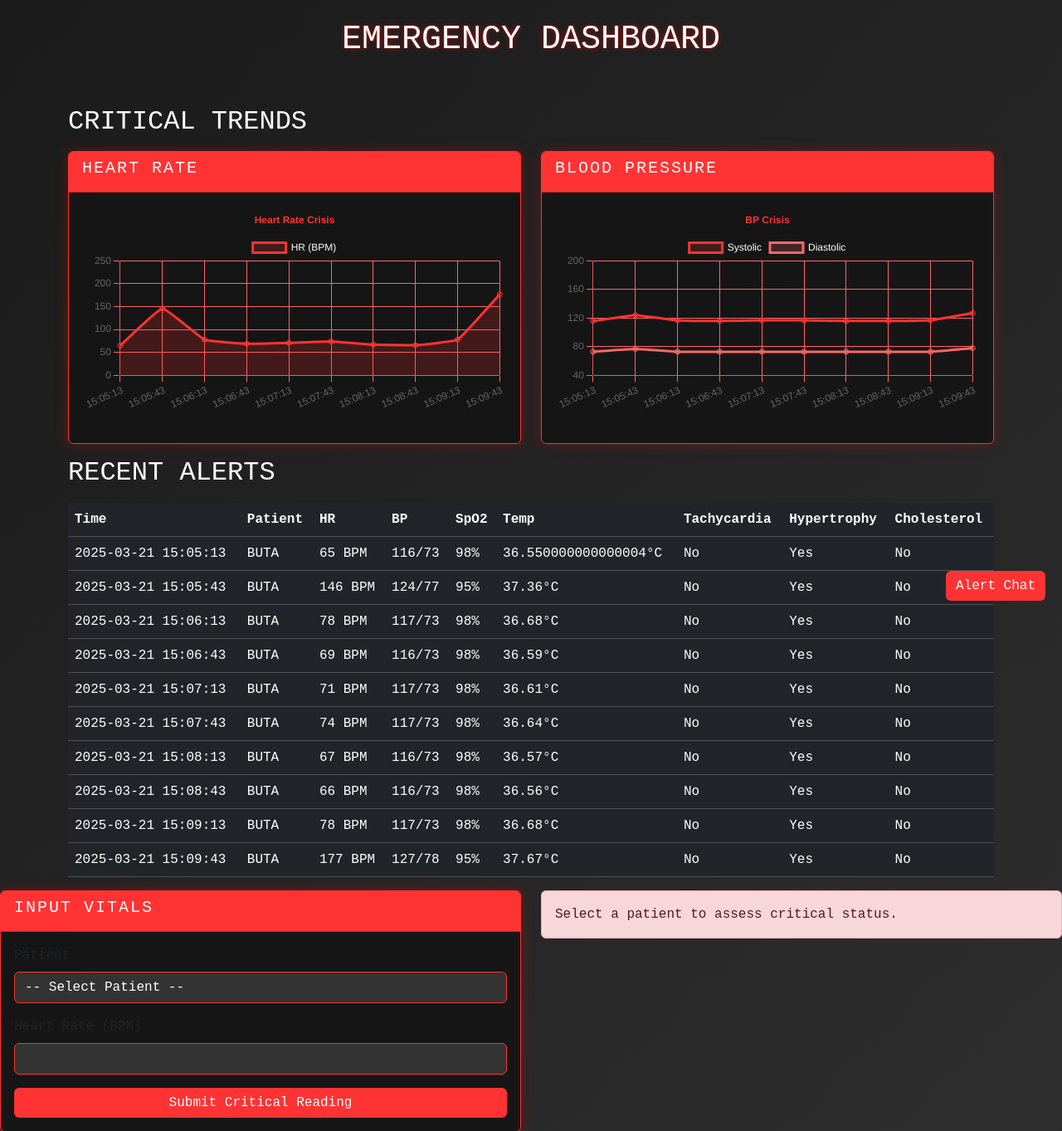
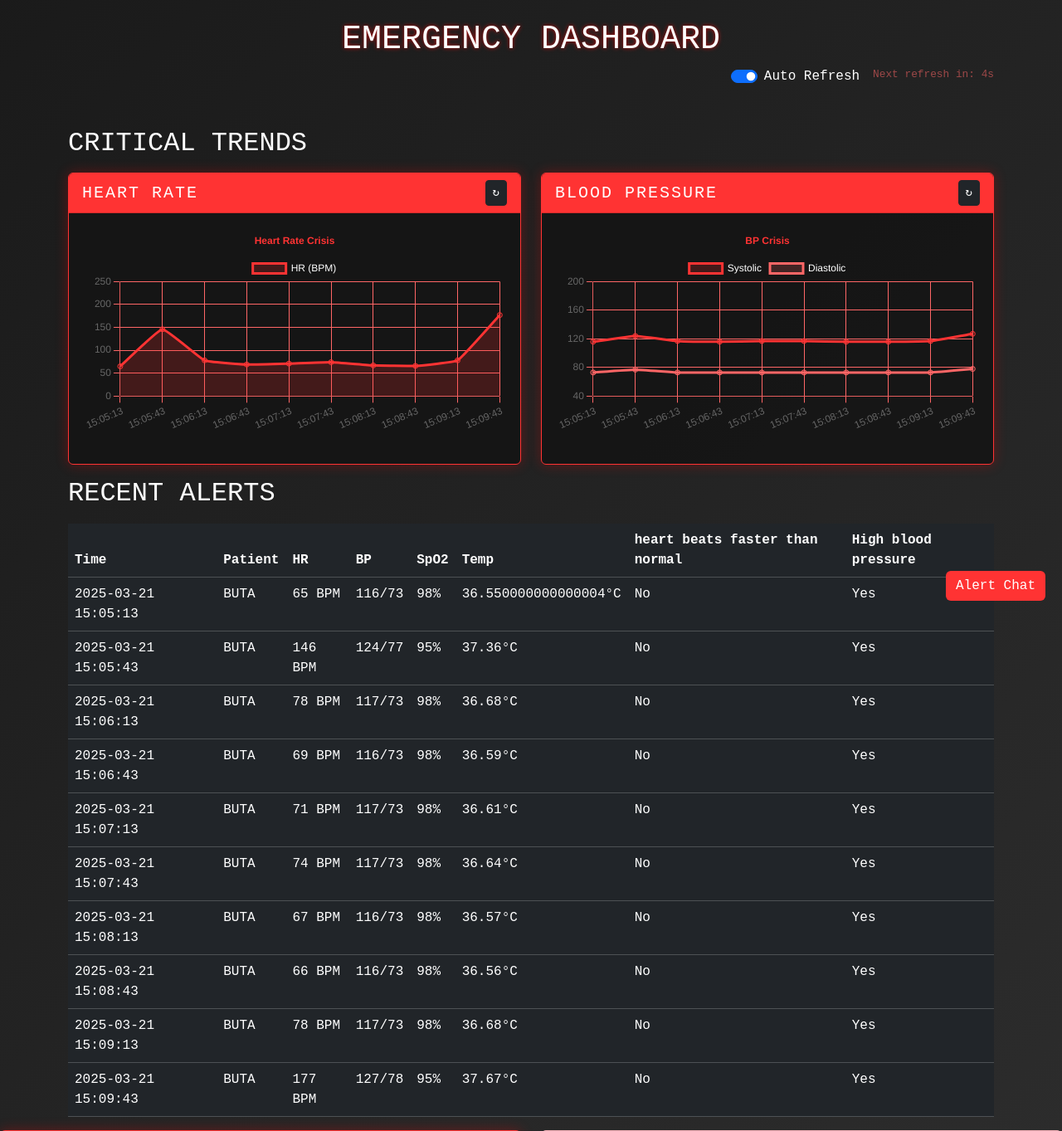
Before and after one commit to zillionele/heart, a Flask app: page / in a window 1280 px wide. Shown: the part 56-1419 px from the top of the page at 83% size. Run offline with Flask 3, Linux system fonts and the light colour scheme; data comes from the database, SQL or seed files in the repository; parts of the project's set-up code (start-up, migrations or seed data) failed here and were passed over.

Commit message:
Update index.html
update front end

```diff
--- a/templates/index.html
+++ b/templates/index.html
@@ -114,6 +114,19 @@
             height: 250px;
             margin-bottom: 20px;
         }
+        .reload-status {
+            color: #ff6666;
+            font-size: 0.8em;
+            text-align: right;
+        }
+        .pulse {
+            animation: pulse-animation 2s infinite;
+        }
+        @keyframes pulse-animation {
+            0% { opacity: 1; }
+            50% { opacity: 0.5; }
+            100% { opacity: 1; }
+        }
         @media (max-width: 768px) {
             .navbar-nav {
                 text-align: center;
@@ -154,21 +167,29 @@
             </div>
         </div>
     </nav>
-
     <div class="container mt-4">
         <div class="row mb-4">
             <div class="col-12 text-center">
                 <h1 class="text-red-500 text-uppercase" style="text-shadow: 0 0 5px rgba(255, 0, 0, 0.7);">Emergency Dashboard</h1>
+                <div class="d-flex justify-content-end">
+                    <div class="form-check form-switch">
+                        <input class="form-check-input" type="checkbox" id="autoRefreshToggle" checked>
+                        <label class="form-check-label" for="autoRefreshToggle">Auto Refresh</label>
+                    </div>
+                    <span id="nextRefresh" class="ms-3 reload-status pulse">Next refresh in: 10s</span>
                 </div>
             </div>
-
+        </div>
 
         <h2 class="text-uppercase text-red-500 mt-5 mb-3">Critical Trends</h2>
         <div class="row">
             <div class="col-md-6 col-12 mb-3">
                 <div class="card">
-                    <div class="card-header">
-                        <h5>Heart Rate</h5>
+                    <div class="card-header d-flex justify-content-between align-items-center">
+                        <h5 class="mb-0">Heart Rate</h5>
+                        <button class="btn btn-sm btn-dark refresh-chart" data-chart="heartRate">
+                            <span class="refresh-icon">↻</span>
+                        </button>
                     </div>
                     <div class="card-body">
                         <div class="chart-container">
@@ -179,8 +200,11 @@
             </div>
             <div class="col-md-6 col-12 mb-3">
                 <div class="card">
-                    <div class="card-header">
-                        <h5>Blood Pressure</h5>
+                    <div class="card-header d-flex justify-content-between align-items-center">
+                        <h5 class="mb-0">Blood Pressure</h5>
+                        <button class="btn btn-sm btn-dark refresh-chart" data-chart="bp">
+                            <span class="refresh-icon">↻</span>
+                        </button>
                     </div>
                     <div class="card-body">
                         <div class="chart-container">
@@ -190,7 +214,6 @@
                 </div>
             </div>
         </div>
-
         <h2 class="text-uppercase text-red-500 mb-3">Recent Alerts</h2>
         <div class="table-responsive">
             <table class="table table-dark table-hover">
@@ -202,9 +225,9 @@
                         <th>BP</th>
                         <th>SpO2</th>
                         <th>Temp</th>
-                        <th>Tachycardia</th>
-                        <th>Hypertrophy</th>
-                        <th>Cholesterol</th>
+                        <th>heart beats faster than normal</th>
+                        <th>High blood pressure</th>
+                        <!-- <th>Cholesterol</th> -->
                     </tr>
                 </thead>
                 <tbody id="readings-table">
@@ -218,15 +241,13 @@
                             <td>{{ reading.body_temp }}°C</td>
                             <td>{{ "Yes" if reading.tachycardia_pred == 1 else "No" }}</td>
                             <td>{{ "Yes" if reading.hypertrophy_pred == 1 else "No" }}</td>
-                            <td>{{ "Yes" if reading.cholesterol_pred == 1 else "No" }}</td>
+                            <!-- <td>{{ "Yes" if reading.cholesterol_pred == 1 else "No" }}</td> -->
                         </tr>
                     {% endfor %}
                 </tbody>
             </table>
         </div>
-
         <button class="btn btn-danger chat-btn" id="toggle-chat">Alert Chat</button>
-
         <div class="chat-container" id="chat-container">
             <div class="chat-header d-flex justify-content-between align-items-center">
                 <h5 class="mb-0">Emergency Chat</h5>
@@ -310,7 +331,6 @@
             {% endif %}
         </div>
     </div>
-
     <script src="https://cdn.jsdelivr.net/npm/bootstrap@5.3.0-alpha1/dist/js/bootstrap.bundle.min.js"></script>
     <script>
         // Initialize Charts
@@ -338,10 +358,13 @@
                 plugins: {
                     legend: { labels: { color: '#fff' } },
                     title: { display: true, text: 'Heart Rate Crisis', color: '#ff3333' }
+                },
+                animation: {
+                    duration: 1000,
+                    easing: 'easeOutQuart'
                 }
             }
         });
-
         const bpCtx = document.getElementById('bpChart').getContext('2d');
         const bpChart = new Chart(bpCtx, {
             type: 'line',
@@ -362,18 +385,130 @@
                 plugins: {
                     legend: { labels: { color: '#fff' } },
                     title: { display: true, text: 'BP Crisis', color: '#ff3333' }
+                },
+                animation: {
+                    duration: 1000,
+                    easing: 'easeOutQuart'
                 }
             }
         });
 
+        // Auto-refresh setup
+        let refreshInterval = 10; // seconds
+        let currentTimer = refreshInterval;
+        let timerInterval;
+        const nextRefreshElement = document.getElementById('nextRefresh');
+        const autoRefreshToggle = document.getElementById('autoRefreshToggle');
+
+        // Function to update the countdown timer
+        function updateTimer() {
+            currentTimer--;
+            if (currentTimer <= 0) {
+                refreshReadings();
+                currentTimer = refreshInterval;
+            }
+
+            // Update the countdown display
+            nextRefreshElement.textContent = `Next refresh in: ${currentTimer}s`;
+
+            // Add visual indicator when refresh is imminent
+            if (currentTimer <= 3) {
+                nextRefreshElement.classList.add('text-danger', 'fw-bold');
+            } else {
+                nextRefreshElement.classList.remove('text-danger', 'fw-bold');
+            }
+        }
+
+        // Initialize the timer
+        timerInterval = setInterval(updateTimer, 1000);
+
+        // Toggle auto-refresh
+        autoRefreshToggle.addEventListener('change', function() {
+            if (this.checked) {
+                currentTimer = refreshInterval;
+                timerInterval = setInterval(updateTimer, 1000);
+                nextRefreshElement.classList.add('pulse');
+                nextRefreshElement.style.display = 'inline';
+            } else {
+                clearInterval(timerInterval);
+                nextRefreshElement.classList.remove('pulse');
+                nextRefreshElement.style.display = 'none';
+            }
+        });
+
+        // Manual refresh buttons
+        document.querySelectorAll('.refresh-chart').forEach(button => {
+            button.addEventListener('click', function() {
+                const chartType = this.dataset.chart;
+                // Visual feedback for refresh action
+                const icon = this.querySelector('.refresh-icon');
+                icon.style.transform = 'rotate(360deg)';
+                icon.style.transition = 'transform 1s';
+
+                setTimeout(() => {
+                    icon.style.transform = 'rotate(0deg)';
+                    icon.style.transition = 'none';
+                }, 1000);
+
+                refreshReadings(chartType);
+            });
+        });
+
         // Refresh Readings and Charts
-        function refreshReadings() {
+        function refreshReadings(specificChart = null) {
             const patientId = document.getElementById('patient_id').value;
             const url = `/api/data${patientId ? `?patient_id=${patientId}` : ''}`;
 
             fetch(url)
                 .then(response => response.json())
                 .then(data => {
+                    // If a specific chart is selected, only update that one
+                    if (specificChart === null || specificChart === 'all') {
+                        updateAllData(data);
+                    } else if (specificChart === 'heartRate') {
+                        updateHeartRateChart(data);
+                    } else if (specificChart === 'bp') {
+                        updateBPChart(data);
+                    }
+
+                    // Reset timer on manual refresh
+                    if (specificChart !== null && autoRefreshToggle.checked) {
+                        currentTimer = refreshInterval;
+                        nextRefreshElement.textContent = `Next refresh in: ${currentTimer}s`;
+                    }
+                })
+                .catch(error => {
+                    console.error('Error:', error);
+                    // Show error notification
+                    showErrorNotification();
+                });
+        }
+
+        // Show error notification
+        function showErrorNotification() {
+            const alertDiv = document.createElement('div');
+            alertDiv.className = 'alert alert-danger alert-dismissible fade show position-fixed bottom-0 end-0 m-3';
+            alertDiv.innerHTML = `
+                <strong>Connection Error!</strong> Unable to refresh data.
+                <button type="button" class="btn-close" data-bs-dismiss="alert" aria-label="Close"></button>
+            `;
+            document.body.appendChild(alertDiv);
+
+            // Auto dismiss after 5 seconds
+            setTimeout(() => {
+                alertDiv.remove();
+            }, 5000);
+        }
+
+        // Update all data components
+        function updateAllData(data) {
+            updateTable(data);
+            updateHeartRateChart(data);
+            updateBPChart(data);
+        }
+
+        // Update table data
+        function updateTable(data) {
             const tableBody = document.getElementById('readings-table');
             let html = '';
             const readings = data.readings.reverse();
@@ -381,7 +516,6 @@
             readings.forEach(reading => {
                 const isDangerous = reading.tachycardia_pred == 1 ||
                                   reading.hypertrophy_pred == 1 ||
-                                          reading.cholesterol_pred == 1 ||
                                   reading.heart_rate > 120 ||
                                   reading.systolic > 160 ||
                                   reading.diastolic > 100 ||
@@ -400,30 +534,38 @@
                         <td>${reading.body_temp}°C</td>
                         <td>${reading.tachycardia_pred == 1 ? 'Yes' : 'No'}</td>
                         <td>${reading.hypertrophy_pred == 1 ? 'Yes' : 'No'}</td>
-                                <td>${reading.cholesterol_pred == 1 ? 'Yes' : 'No'}</td>
                     </tr>
                 `;
             });
+
             tableBody.innerHTML = html;
+        }
 
+        // Update heart rate chart
+        function updateHeartRateChart(data) {
+            const readings = data.readings;
             const labels = readings.map(reading => reading.timestamp.split(' ')[1]);
             const heartRates = readings.map(reading => reading.heart_rate);
-                    const systolic = readings.map(reading => parseInt(reading.blood_pressure.split('/')[0]));
-                    const diastolic = readings.map(reading => parseInt(reading.blood_pressure.split('/')[1]));
 
             heartRateChart.data.labels = labels;
             heartRateChart.data.datasets[0].data = heartRates;
             heartRateChart.update();
+        }
+
+        // Update blood pressure chart
+        function updateBPChart(data) {
+            const readings = data.readings;
+            const labels = readings.map(reading => reading.timestamp.split(' ')[1]);
+            const systolic = readings.map(reading => parseInt(reading.blood_pressure.split('/')[0]));
+            const diastolic = readings.map(reading => parseInt(reading.blood_pressure.split('/')[1]));
 
             bpChart.data.labels = labels;
             bpChart.data.datasets[0].data = systolic;
             bpChart.data.datasets[1].data = diastolic;
             bpChart.update();
-                })
-                .catch(error => console.error('Error:', error));
         }
 
-        setInterval(refreshReadings, 30000);
+        // Initial refresh
         refreshReadings();
 
         // Chat Functionality
@@ -463,6 +605,7 @@
         }
 
         sendMessageBtn.addEventListener('click', sendMessage);
+
         chatInput.addEventListener('keypress', (e) => {
             if (e.key === 'Enter') {
                 sendMessage();
```
Lines whose indentation alone changed are shown as unchanged.
